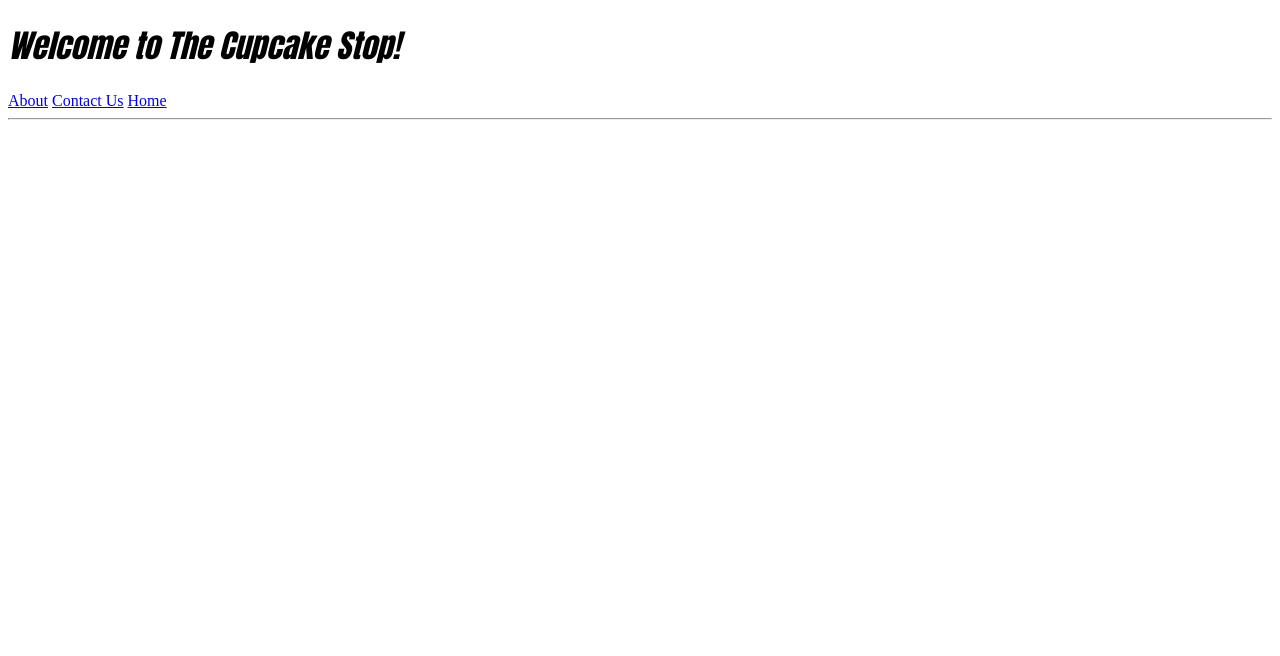
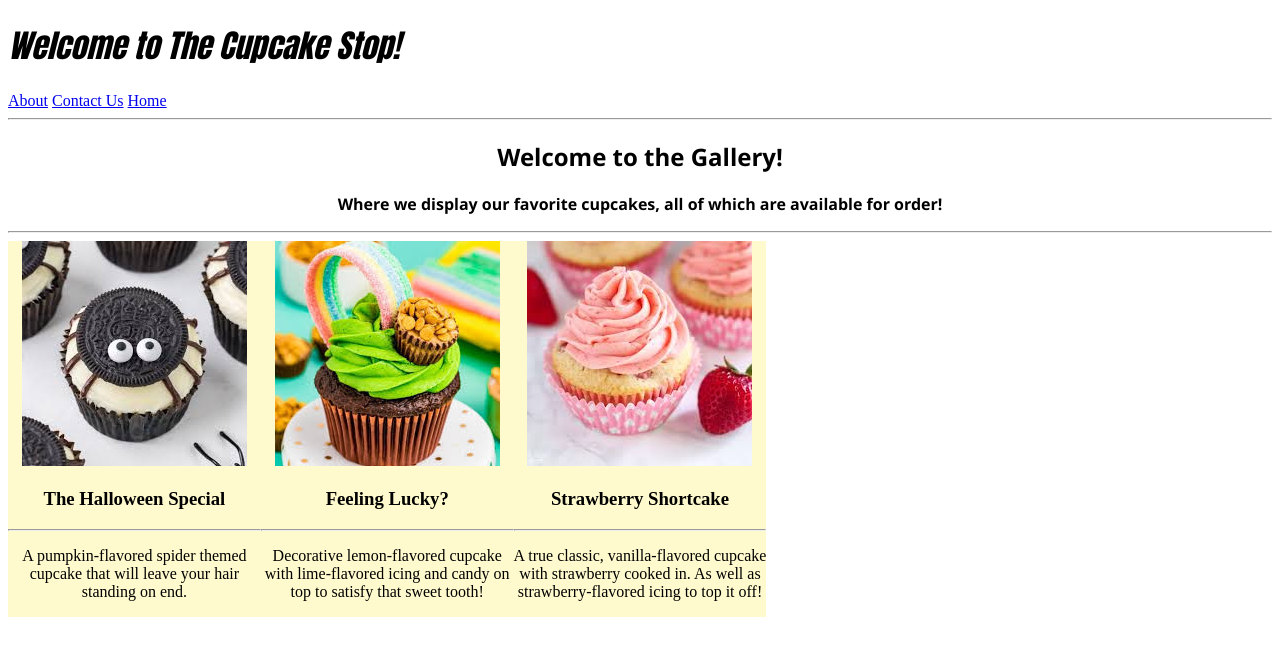
Before and after one commit to taj-em/cupcake-shop, a plain HTML site: page gallery.html in a window 1280 px wide. Drawn offline with Linux system fonts and the light colour scheme.

Commit message:
Add 3 photos to the gallery

```diff
--- a/css/styles.css
+++ b/css/styles.css
@@ -3,3 +3,20 @@ h1 {
   font-weight: 100;
   font-family: Impact, Haettenschweiler, 'Arial Narrow Bold', sans-serif;
 }
+
+.subheading {
+  text-align: center;
+  font-weight: bold;
+  font-family: 'Segoe UI', Tahoma, Geneva, Verdana, sans-serif;
+}
+
+.gallery-img {
+  width: 20%;
+  float: left;
+  background-color: lemonchiffon;
+  text-align: center;
+}
+
+hr {
+  color: darkblue;
+}
--- a/gallery.html
+++ b/gallery.html
@@ -14,6 +14,26 @@
     <a href="index.html">Home</a>
   </nav>
   <hr>
-  <h2></h2>
+  <h2 class="subheading">Welcome to the Gallery!</h2>
+  <p class="subheading">Where we display our favorite cupcakes, all of which are available for order!</p>
+  <hr>
+  <div class="gallery-img">
+    <img src="img/spider-cupcake.jpg" alt="cupcake that looks like a spider">
+    <h3><strong>The Halloween Special</strong></h3>
+    <hr>
+    <p>A pumpkin-flavored spider themed cupcake that will leave your hair standing on end.</p>
+  </div>
+  <div class="gallery-img">
+    <img src="img/leprechaun-cake.jpg" alt="St. Patricks day themed cupcake">
+    <h3><strong>Feeling Lucky?</strong></h3>
+    <hr>
+    <p>Decorative lemon-flavored cupcake with lime-flavored icing and candy on top to satisfy that sweet tooth!</p>
+  </div>
+  <div class="gallery-img">
+    <img src="img/strawberry.jpg" alt="A strawberry themed cupcake">
+    <h3><strong>Strawberry Shortcake</strong></h3>
+    <hr>
+    <p>A true classic, vanilla-flavored cupcake with strawberry cooked in.  As well as strawberry-flavored icing to top it off!</p>
+  </div>
 </body>
 </html>
```
Also changed, not shown: img/leprechaun-cake.jpg (added), img/spider-cupcake.jpg (added), img/strawberry.jpg (added).
